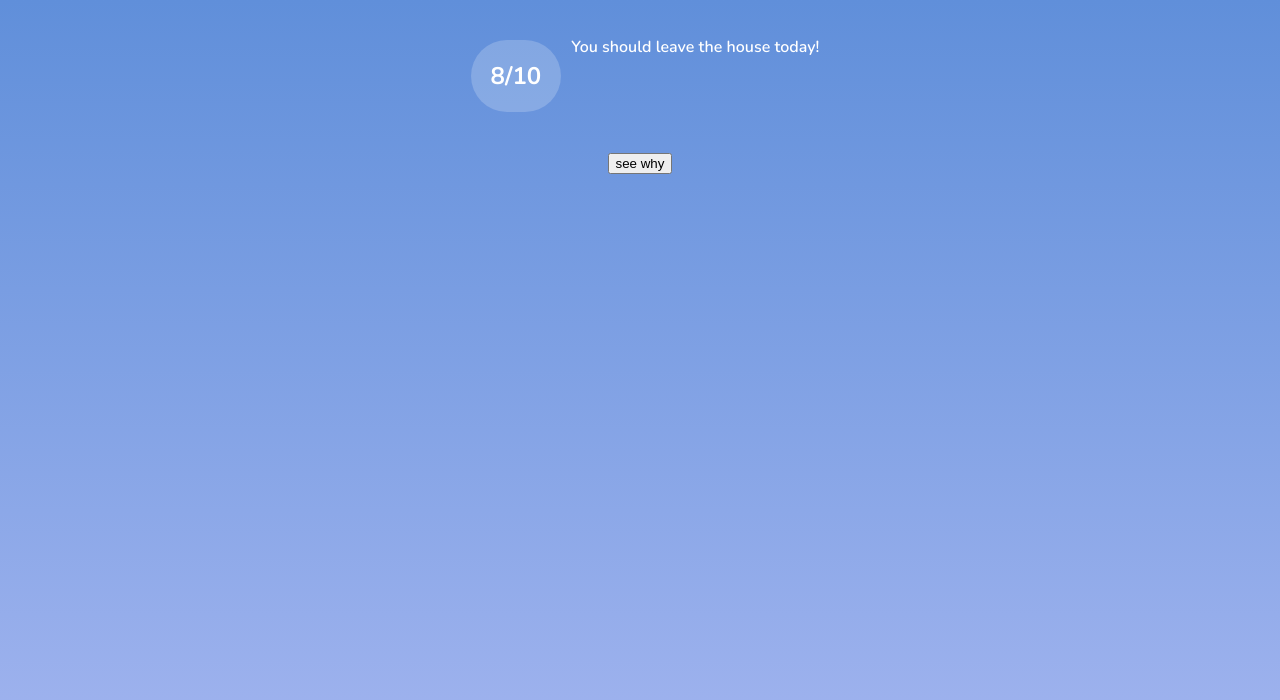
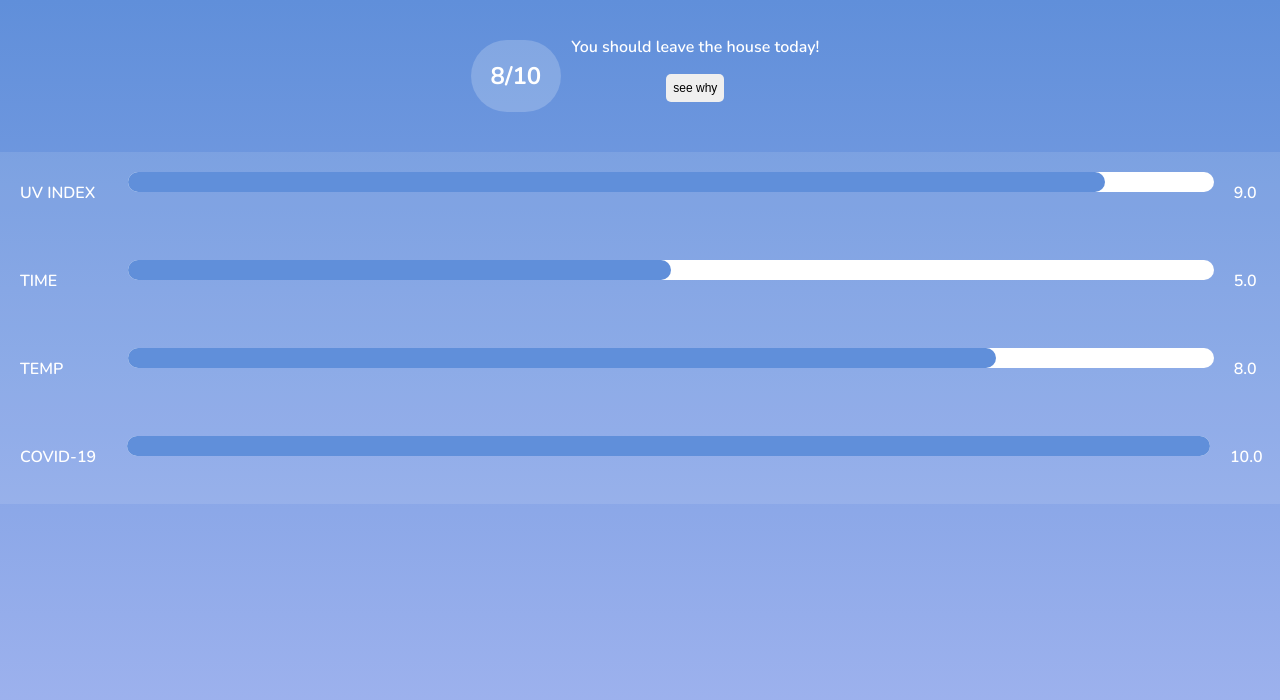
Before and after one commit to panibhengsri/FinalProject, a React (Create React App) app in the folder frontend/: page /result in a window 1280 px wide. Shown: the top 700 px of the page. Built offline with nearby package versions, Linux system fonts and the light colour scheme.

Commit message:
Update result.js

```diff
--- a/frontend/src/components/result.js
+++ b/frontend/src/components/result.js
@@ -1,5 +1,6 @@
 import React from 'react';
 import { render } from 'react-dom';
+import ProgressBar from "./progressBar.js";
 
 export class Result extends React.Component{
     constructor(props){
@@ -10,7 +11,7 @@ export class Result extends React.Component{
     }
 
     learnMore() {
-        this.setState({details: this.state.details});
+        this.setState({details: true});
     }
 
     render(){
@@ -18,12 +19,36 @@ export class Result extends React.Component{
             <div>
                  <div class="simpleResult">
                     <h2>8/10</h2>
+                    <div>
                     <p>You should leave the house today!</p>
                      {/* the score out of ten */}
                      {/* statement that says whether user should leave the house */}
+                     <button onClick={this.learnMore}>see why</button>
+                     </div>
+                 </div>
 
-                 </div>
-                <button onClick={this.learnMore}>see why</button>
+                <div class="detailedResult">
+                    <div class="individualResult">
+                        <p style= {{marginRight: '20px'}}>UV INDEX</p>
+                        <ProgressBar completed={90}/>
+                        <p style={{marginLeft: '20px', width: '30px'}}>9.0</p>
+                    </div>
+                    <div class="individualResult">
+                        <p style= {{marginRight: '20px'}}>TIME</p>
+                        <ProgressBar completed={50}/>
+                        <p style={{marginLeft: '20px', width: '30px'}}>5.0</p>
+                    </div>
+                    <div class="individualResult">
+                        <p style= {{marginRight: '20px'}}>TEMP</p>
+                        <ProgressBar completed={80}/>
+                        <p style={{marginLeft: '20px', width: '30px'}}>8.0</p>
+                    </div>
+                    <div class="individualResult">
+                        <p style= {{marginRight: '20px'}}>COVID-19</p>
+                        <ProgressBar completed={100}/>
+                        <p style={{marginLeft: '20px', width: '30px'}}>10.0</p>
+                    </div>
+                </div>
             </div>
         )
     }
```
